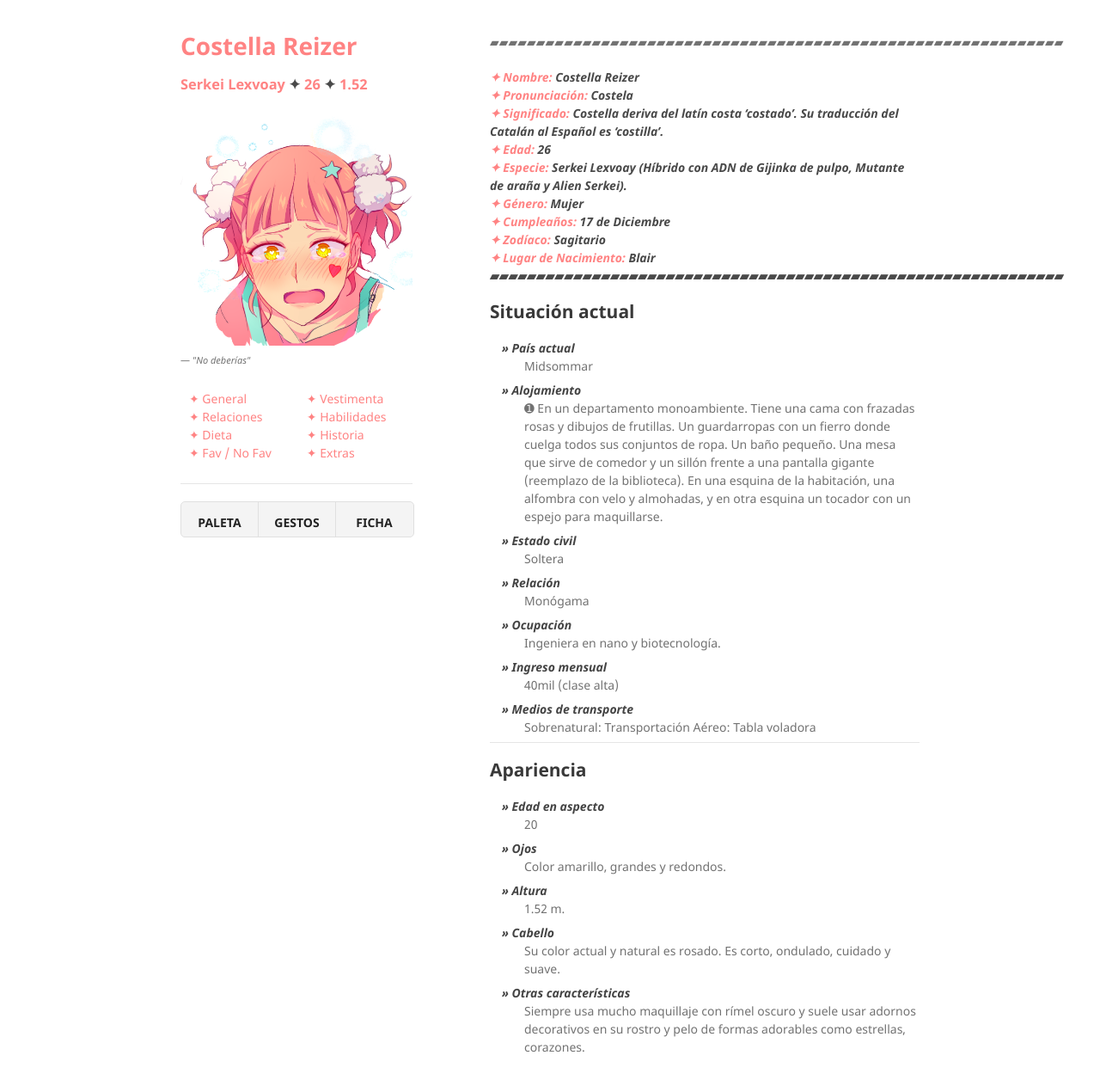
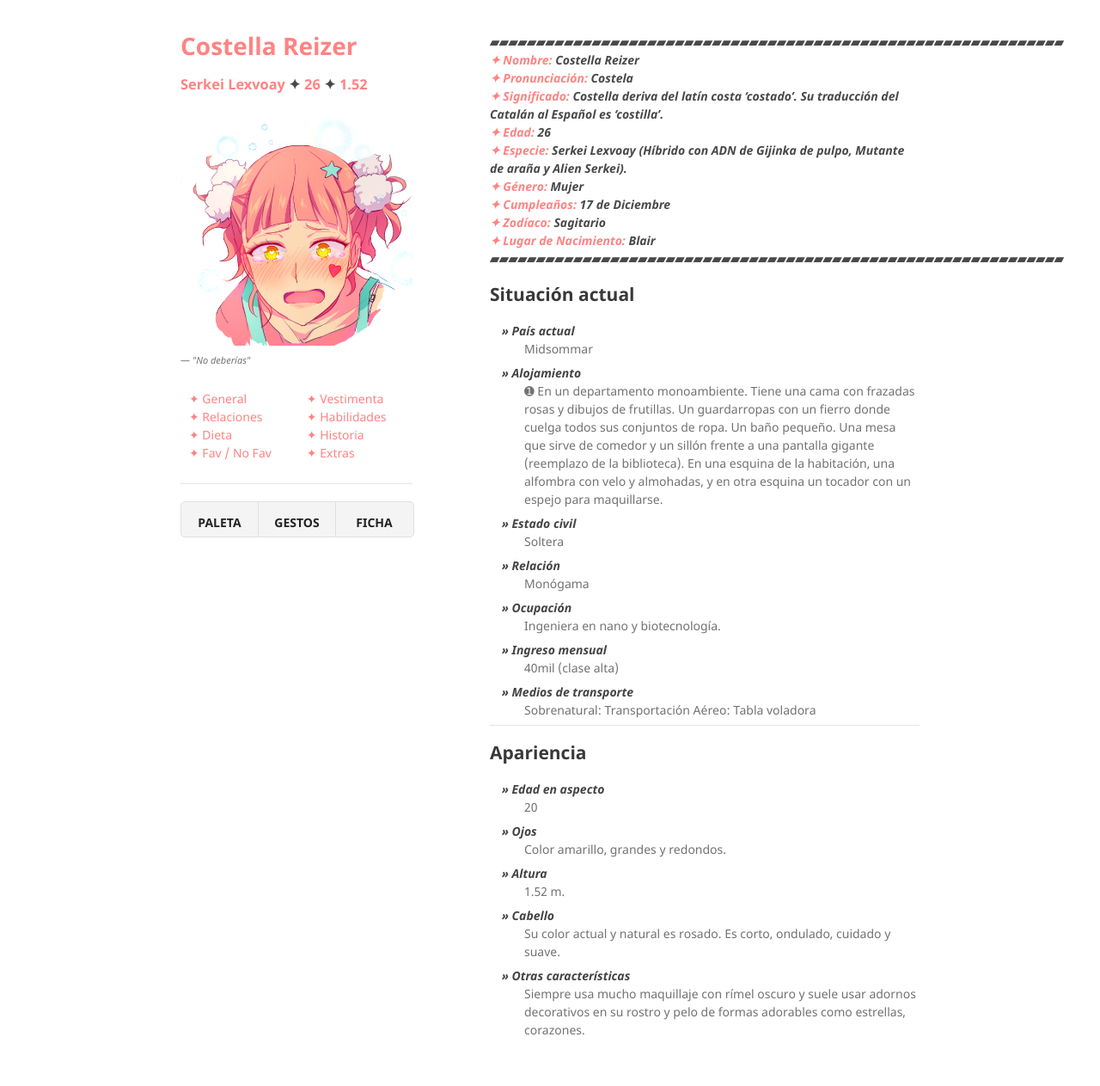
Before and after one commit to BlairSander/costella, a Jekyll site: the page built from general.md, in a window 1280 px wide and 1285 px high. Shown: the top 1263 px of the window at 86% size. Built offline with Jekyll 4.4.1, drawn with Linux system fonts in a browser that asks for light colours.

```diff
--- a/general.md
+++ b/general.md
@@ -1,8 +1,7 @@
 ---
 layout: default
 ---
-▰▰▰▰▰▰▰▰▰▰▰▰▰▰▰▰▰▰▰▰▰▰▰▰▰▰▰▰▰▰▰▰▰▰▰▰▰▰▰▰▰▰▰▰▰▰▰▰▰▰▰▰▰▰▰▰▰▰▰▰▰▰
-####  _**✦ Nombre:** Costella Reizer <br> **✦ Pronunciación:** Costela <br> **✦ Significado:** Costella deriva del latín costa 'costado'. Su traducción del Catalán al Español es 'costilla'.<br> **✦ Edad:** 26 <br> **✦ Especie:** Serkei Lexvoay (Híbrido con ADN de Gijinka de pulpo, Mutante de araña y Alien Serkei). <br> **✦ Género:** Mujer <br> **✦ Cumpleaños:** 17 de Diciembre <br> **✦ Zodíaco:** Sagitario <br> **✦ Lugar de Nacimiento:** Blair_ <br>▰▰▰▰▰▰▰▰▰▰▰▰▰▰▰▰▰▰▰▰▰▰▰▰▰▰▰▰▰▰▰▰▰▰▰▰▰▰▰▰▰▰▰▰▰▰▰▰▰▰▰▰▰▰▰▰▰▰▰▰▰▰
+####  ▰▰▰▰▰▰▰▰▰▰▰▰▰▰▰▰▰▰▰▰▰▰▰▰▰▰▰▰▰▰▰▰▰▰▰▰▰▰▰▰▰▰▰▰▰▰▰▰▰▰▰▰▰▰▰▰▰▰▰▰▰▰ <br>_**✦ Nombre:** Costella Reizer <br> **✦ Pronunciación:** Costela <br> **✦ Significado:** Costella deriva del latín costa 'costado'. Su traducción del Catalán al Español es 'costilla'.<br> **✦ Edad:** 26 <br> **✦ Especie:** Serkei Lexvoay (Híbrido con ADN de Gijinka de pulpo, Mutante de araña y Alien Serkei). <br> **✦ Género:** Mujer <br> **✦ Cumpleaños:** 17 de Diciembre <br> **✦ Zodíaco:** Sagitario <br> **✦ Lugar de Nacimiento:** Blair_ <br>▰▰▰▰▰▰▰▰▰▰▰▰▰▰▰▰▰▰▰▰▰▰▰▰▰▰▰▰▰▰▰▰▰▰▰▰▰▰▰▰▰▰▰▰▰▰▰▰▰▰▰▰▰▰▰▰▰▰▰▰▰▰
 
 ## Situación actual
 
```
